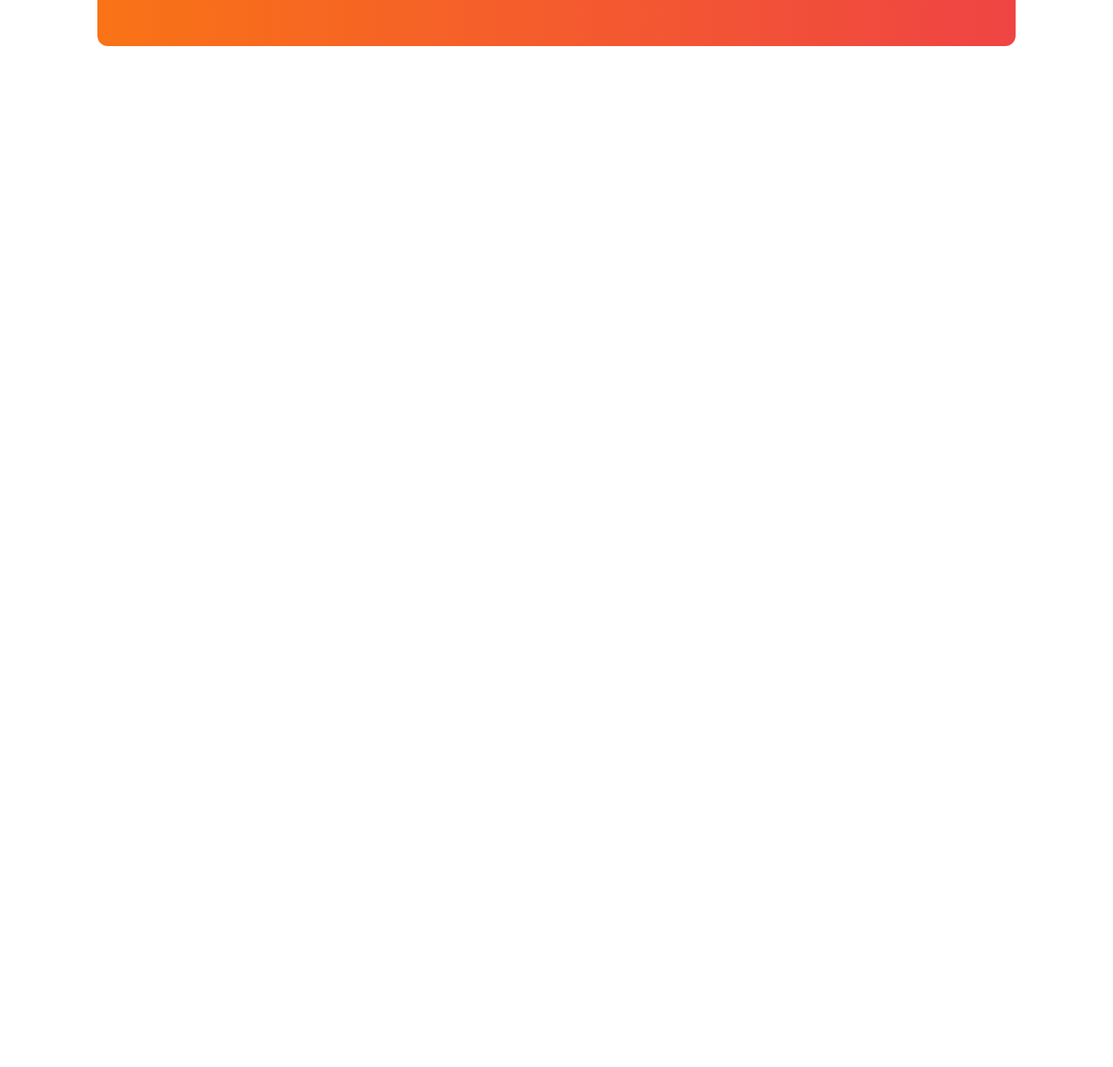
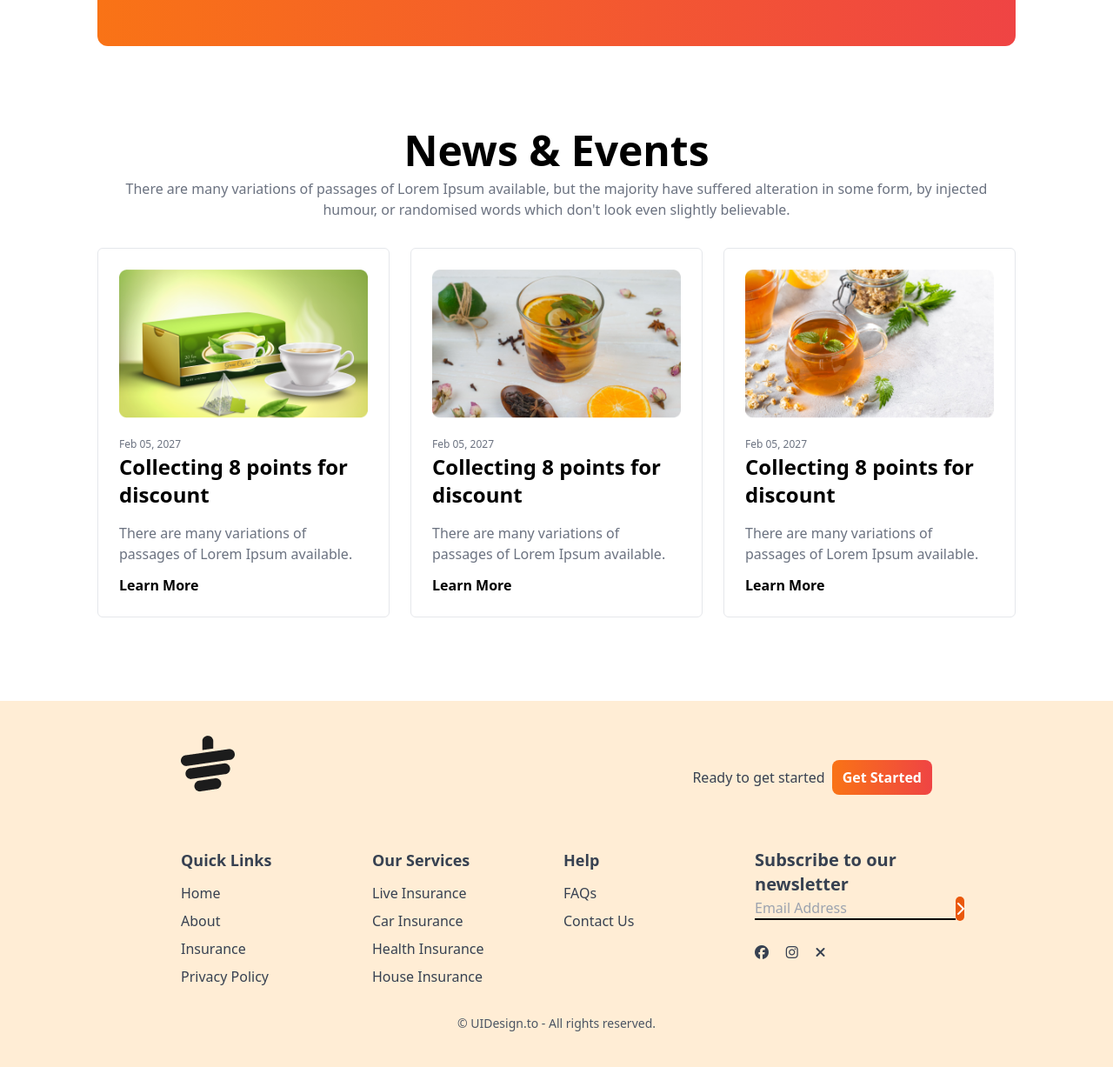
Before and after one commit to emoncse2020/tea-house, a plain HTML site: page index.html in a window 1280 px wide. Shown: the part 2371-3598 px from the top of the page at 87% size. Before the commit the page ends 2520 px from the top, so only its background shows below. Drawn offline with nearby package versions, Linux system fonts and the light colour scheme.

Commit message:
all section done

```diff
--- a/index.html
+++ b/index.html
@@ -277,6 +277,159 @@
           </div>
         </div>
       </section>
+
+      <!-- News and Events Section-->
+      <section class="mb-24">
+        <!-- Title and description -->
+        <div class="text-center">
+          <h2 class="text-3xl md:text-4xl lg:text-5xl font-bold mb-2">
+            News & Events
+          </h2>
+          <p class="text-gray-500 mb-8">
+            There are many variations of passages of Lorem Ipsum available, but
+            the majority have suffered alteration in some form, by injected
+            humour, or randomised words which don't look even slightly
+            believable.
+          </p>
+        </div>
+        <!-- Cards -->
+        <div class="grid grid-cols-1 md:grid-cols-2 lg:grid-cols-3 gap-6">
+          <!-- Card 1 -->
+          <div class="border rounded-md p-6">
+            <img class="w-full mb-4" src="images/news-1.png" alt="" />
+            <small class="text-gray-500 text-xs">Feb 05, 2027</small>
+            <h4 class="text-2xl font-bold mb-4">
+              Collecting 8 points for discount
+            </h4>
+            <p class="text-gray-500 mb-3">
+              There are many variations of passages of Lorem Ipsum available.
+            </p>
+            <a class="font-semibold" href="#">Learn More</a>
+          </div>
+
+          <!-- Card 2 -->
+          <div class="border rounded-md p-6">
+            <img class="w-full mb-4" src="images/news-2.png" alt="" />
+            <small class="text-gray-500 text-xs">Feb 05, 2027</small>
+            <h4 class="text-2xl font-bold mb-4">
+              Collecting 8 points for discount
+            </h4>
+            <p class="text-gray-500 mb-3">
+              There are many variations of passages of Lorem Ipsum available.
+            </p>
+            <a class="font-semibold" href="#">Learn More</a>
+          </div>
+
+          <!-- Card 3 -->
+          <div class="border rounded-md p-6">
+            <img class="w-full mb-4" src="images/news-3.png" alt="" />
+            <small class="text-gray-500 text-xs">Feb 05, 2027</small>
+            <h4 class="text-2xl font-bold mb-4">
+              Collecting 8 points for discount
+            </h4>
+            <p class="text-gray-500 mb-3">
+              There are many variations of passages of Lorem Ipsum available.
+            </p>
+            <a class="font-semibold" href="#">Learn More</a>
+          </div>
+        </div>
+      </section>
     </main>
+    <!-- Footer Section -->
+
+    <footer class="bg-orange-100 text-gray-700 py-10 px-4 md:px-16">
+      <div class="w-9/12 mx-auto">
+        <!-- Logo -->
+        <div class="mb-8 flex justify-between">
+          <img class="mb-8" src="images/cup.png" alt="" />
+          <div class="flex items-center gap-2">
+            <h4>Ready to get started</h4>
+            <button
+              class="bg-gradient-to-r from-orange-500 to-red-500 px-3 py-2 rounded-lg text-white font-bold"
+            >
+              Get Started
+            </button>
+          </div>
+        </div>
+
+        <!-- Links
+          -->
+        <div class="grid grid-cols-1 md:grid-cols-2 lg:grid-cols-4 gap-4">
+          <!-- First column -->
+          <div>
+            <h5 class="font-semibold text-lg mb-3">Quick Links</h5>
+            <ul class="space-y-2">
+              <li><a class="hover:text-orange-600" href="#">Home</a></li>
+              <li><a class="hover:text-orange-600" href="#">About</a></li>
+              <li><a class="hover:text-orange-600" href="#">Insurance</a></li>
+              <li>
+                <a class="hover:text-orange-600" href="#">Privacy Policy</a>
+              </li>
+            </ul>
+          </div>
+
+          <!-- Second Colum -->
+          <div>
+            <h5 class="font-semibold text-lg mb-3">Our Services</h5>
+            <ul class="space-y-2">
+              <li>
+                <a class="hover:text-orange-600" href="#">Live Insurance</a>
+              </li>
+              <li>
+                <a class="hover:text-orange-600" href="#">Car Insurance</a>
+              </li>
+              <li>
+                <a class="hover:text-orange-600" href="#">Health Insurance</a>
+              </li>
+              <li>
+                <a class="hover:text-orange-600" href="#">House Insurance</a>
+              </li>
+            </ul>
+          </div>
+
+          <!-- Third -->
+          <div>
+            <h5 class="font-semibold text-lg mb-3">Help</h5>
+            <ul class="space-y-2">
+              <li>
+                <a class="hover:text-orange-600" href="#">FAQs</a>
+              </li>
+              <li>
+                <a class="hover:text-orange-600" href="#">Contact Us</a>
+              </li>
+            </ul>
+          </div>
+          <!-- Fourth colum -->
+
+          <div>
+            <h3 class="font-semibold text-xl">Subscribe to our newsletter</h3>
+            <div class="flex flex-col space-y-2">
+              <div class="mb-5 flex items-center">
+                <input
+                  type="text"
+                  name=""
+                  placeholder="Email Address"
+                  class="bg-transparent border-b-2 border-black"
+                  id=""
+                />
+                <i
+                  class="fa-solid fa-chevron-right w-7 h-7 bg-orange-600 rounded-full text-white flex justify-center items-center"
+                ></i>
+              </div>
+              <div class="flex justify-between w-2/5 mb-2 mt-8">
+                <i class="fa-brands fa-facebook"></i>
+                <i class="fa-brands fa-instagram"></i>
+                <i class="fa-solid fa-xmark"></i>
+              </div>
+            </div>
+          </div>
+        </div>
+        <div class="text-center pt-4 mt-4">
+          <p class="text-sm text-gray-600">
+            &copy; UIDesign.to - All rights reserved.
+          </p>
+        </div>
+      </div>
+    </footer>
   </body>
 </html>
```
